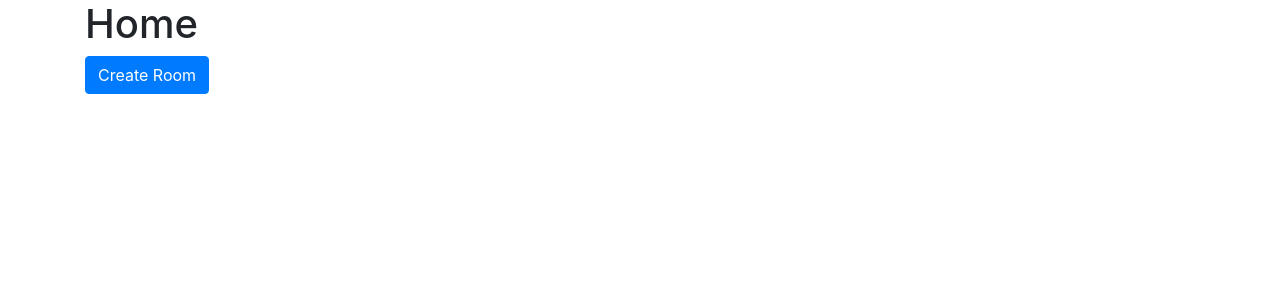
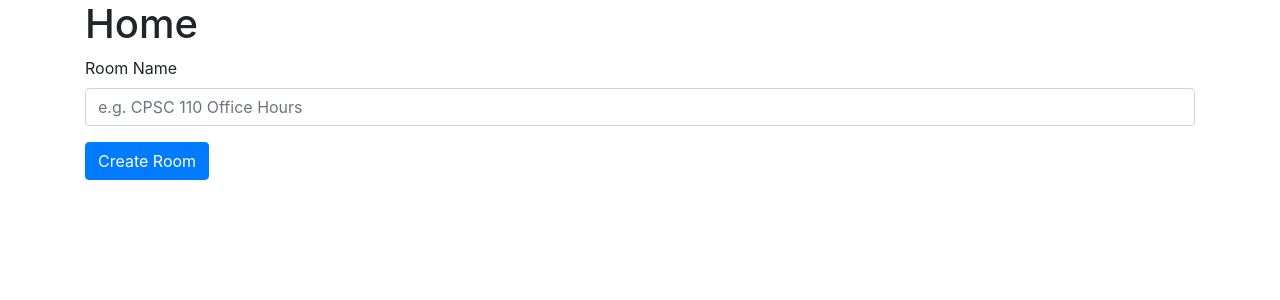
Before and after one commit to dryu99/queue-tip, a React (Create React App) app in the folder client/: page / in a window 1280 px wide. Shown: the top 300 px of the page. Built offline with nearby package versions, Linux system fonts and the light colour scheme.

Commit message:
implement rough draft of Home component

```diff
--- a/client/package.json
+++ b/client/package.json
@@ -10,7 +10,9 @@
     "react-bootstrap": "^1.3.0",
     "react-dom": "^16.13.1",
     "react-router-dom": "^5.2.0",
-    "react-scripts": "3.4.3"
+    "react-scripts": "3.4.3",
+    "socket.io-client": "^2.3.0",
+    "uuid": "^8.3.0"
   },
   "scripts": {
     "start": "react-scripts start",
--- a/client/src/components/Home.js
+++ b/client/src/components/Home.js
@@ -1,11 +1,35 @@
-import React from 'react';
-import { Button, Container } from 'react-bootstrap';
+import React, { useState, useEffect } from 'react';
+import { Button, Container, Form } from 'react-bootstrap';
+import { v4 as uuidv4 } from 'uuid';
+
+const baseUrl = 'http://localhost:3000';
 
 const Home = () => {
+  const [roomName, setRoomName] = useState('');
+  const [roomLink, setRoomLink] = useState('');
+
+  useEffect(() => {
+    setRoomLink(`${baseUrl}/room/${uuidv4()}`);
+  }, []);
+
   return (
     <Container>
       <h1>Home</h1>
-      <Button>Create Room</Button>
+      <Form>
+        <Form.Group controlId="formRoomName">
+          <Form.Label>Room Name</Form.Label>
+          <Form.Control
+            value={roomName}
+            onChange={(e) => setRoomName(e.target.value)}
+            placeholder="e.g. CPSC 110 Office Hours"
+          />
+        </Form.Group>
+        {/* <Form.Group controlId="formRoomLink">
+          <Form.Label>Link</Form.Label>
+          <Form.Control readOnly value={roomLink} />
+        </Form.Group> */}
+        <Button variant="primary" type="submit">Create Room</Button>
+      </Form>
     </Container>
   );
 };
```
Also changed, not shown: 1 other file (tests, documents, lock files or other folders).
